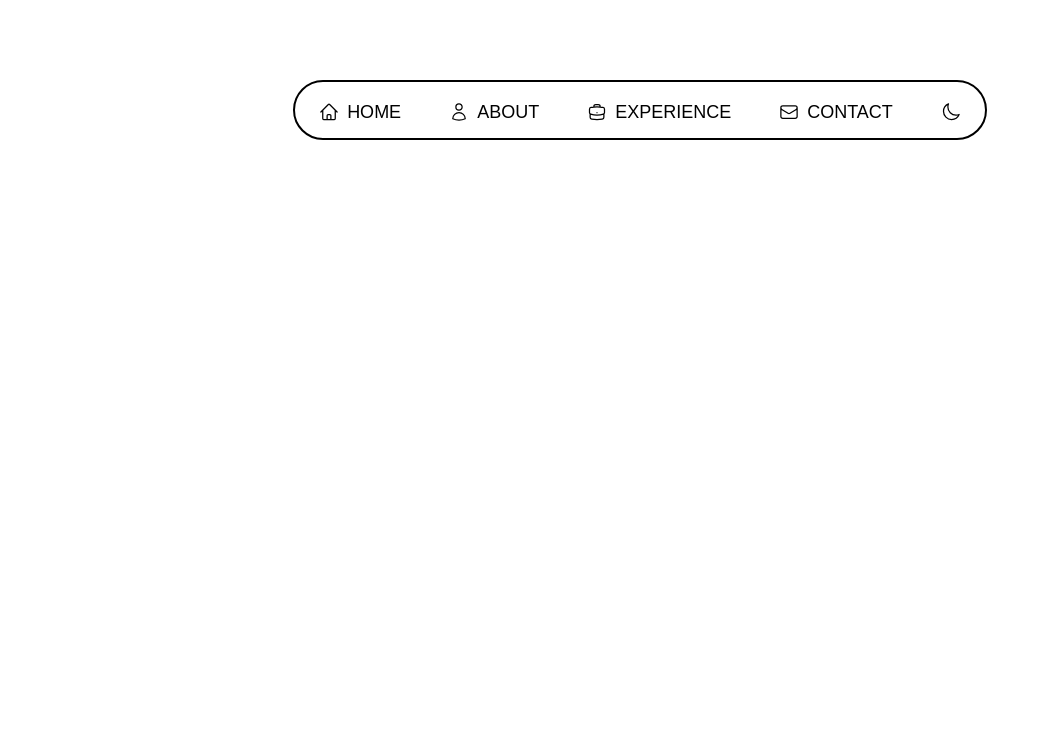
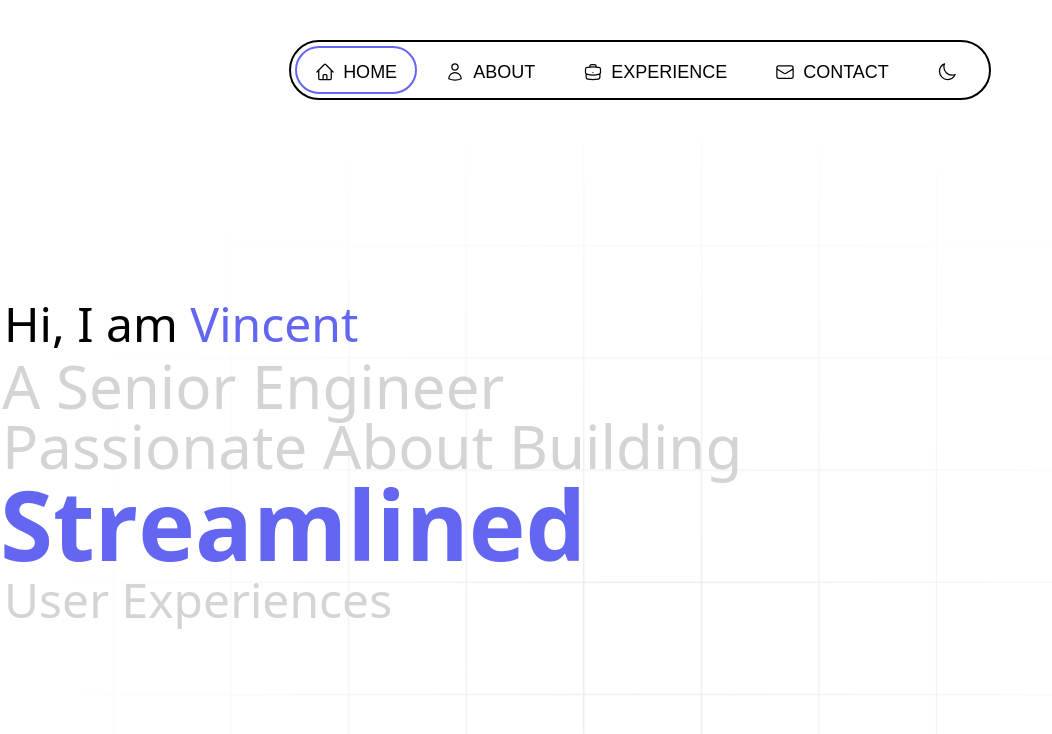
Before and after one commit to VincentCastelli/vincent-site-v2, a React (Vite) app: page / in a window 1280 px wide. Shown: the top 734 px of the page, without its empty margins (0-1052 px from the left). Built offline with nearby package versions, Linux system fonts and the light colour scheme.

Commit message:
Added the hero section

```diff
--- a/package.json
+++ b/package.json
@@ -17,9 +17,11 @@
   "dependencies": {
     "@heroicons/react": "^2.2.0",
     "@tailwindcss/vite": "^4.1.10",
+    "clsx": "^2.1.1",
     "motion": "^12.19.1",
     "react": "^19.1.0",
     "react-dom": "^19.1.0",
+    "tailwind-merge": "^3.3.1",
     "tailwindcss": "^4.1.10"
   },
   "devDependencies": {
--- a/src/App.jsx
+++ b/src/App.jsx
@@ -1,11 +1,12 @@
 import Navbar from "./sections/Navbar";
+import Hero from "./sections/Hero";
 
 const App = () => {
   return (
     <>
       <div className="container mx-auto max-w-7xl">
         <Navbar />
-        {/* Hero */}
+        <Hero />
         {/* About */}
         {/* Experience */}
         {/* Contact */}
--- /dev/null
+++ b/src/components/FlipWords.jsx
@@ -0,0 +1,87 @@
+"use client";
+import { useCallback, useEffect, useState } from "react";
+import { AnimatePresence, motion } from "motion/react";
+import { twMerge } from "tailwind-merge";
+
+export const FlipWords = ({ words, duration = 3000, className }) => {
+  const [currentWord, setCurrentWord] = useState(words[0]);
+  const [isAnimating, setIsAnimating] = useState(false);
+
+  const startAnimation = useCallback(() => {
+    const word = words[words.indexOf(currentWord) + 1] || words[0];
+    setCurrentWord(word);
+    setIsAnimating(true);
+  }, [currentWord, words]);
+
+  useEffect(() => {
+    if (!isAnimating)
+      setTimeout(() => {
+        startAnimation();
+      }, duration);
+  }, [isAnimating, duration, startAnimation]);
+
+  return (
+    <AnimatePresence
+      onExitComplete={() => {
+        setIsAnimating(false);
+      }}
+    >
+      <motion.div
+        initial={{
+          opacity: 0,
+          y: 10,
+        }}
+        animate={{
+          opacity: 1,
+          y: 0,
+        }}
+        transition={{
+          type: "spring",
+          stiffness: 100,
+          damping: 10,
+        }}
+        exit={{
+          opacity: 0,
+          y: -40,
+          x: 40,
+          filter: "blur(8px)",
+          scale: 2,
+          position: "absolute",
+        }}
+        className={twMerge("z-10 inline-block relative text-left", className)}
+        key={currentWord}
+      >
+        {currentWord.split(" ").map((word, wordIndex) => (
+          <motion.span
+            key={word + wordIndex}
+            initial={{ opacity: 0, y: 10, filter: "blur(8px)" }}
+            animate={{ opacity: 1, y: 0, filter: "blur(0px)" }}
+            transition={{
+              delay: wordIndex * 0.3,
+              duration: 0.3,
+            }}
+            className="inline-block whitespace-nowrap"
+          >
+            {word.split("").map((letter, letterIndex) => (
+              <motion.span
+                key={word + letterIndex}
+                initial={{ opacity: 0, y: 10, filter: "blur(8px)" }}
+                animate={{ opacity: 1, y: 0, filter: "blur(0px)" }}
+                transition={{
+                  delay: wordIndex * 0.3 + letterIndex * 0.05,
+                  duration: 0.2,
+                }}
+                className="inline-block"
+              >
+                {letter}
+              </motion.span>
+            ))}
+            <span className="inline-block">&nbsp;</span>
+          </motion.span>
+        ))}
+      </motion.div>
+    </AnimatePresence>
+  );
+};
+
+export default FlipWords;
--- /dev/null
+++ b/src/components/HeroText.jsx
@@ -0,0 +1,115 @@
+import { motion } from "motion/react";
+import useDarkMode from "../hooks/useDarkMode";
+import FlipWords from "./FlipWords";
+
+const HeroText = () => {
+  const isDarkMode = useDarkMode();
+  const words = ["Responsive", "Streamlined", "Engaging", "Enjoyable"];
+  const variants = {
+    hidden: { opacity: 0, x: -50 },
+    visible: { opacity: 1, x: 0 },
+  };
+
+  return (
+    <div className="z-10 mt-20 text-center md:mt-40 md:text-left rounded-3xl bg-clip-text">
+      {/* Desktop View */}
+      <div className={"flex-col hidden md:flex c-space"}>
+        <motion.h1
+          className="text-5xl font-medium pl-1 mb-2"
+          variants={variants}
+          initial="hidden"
+          animate="visible"
+          transition={{ delay: 0.8 }}
+        >
+          {`Hi, I am `}
+          <span className={isDarkMode ? "text-primary" : "text-secondary"}>
+            Vincent
+          </span>
+        </motion.h1>
+        <div className="flex flex-col items-start">
+          <motion.p
+            className="text-6xl font-medium pl-0.5 text-neutral-300"
+            variants={variants}
+            initial="hidden"
+            animate="visible"
+            transition={{ delay: 1.2 }}
+          >
+            A Senior Engineer <br /> Passionate About Building
+          </motion.p>
+          <motion.div
+            variants={variants}
+            initial="hidden"
+            animate="visible"
+            transition={{ delay: 1.6 }}
+          >
+            <FlipWords
+              className={`font-black text-8xl ${
+                isDarkMode ? "text-primary" : "text-secondary"
+              }`}
+              words={words}
+            />
+          </motion.div>
+          <motion.p
+            className="text-5xl font-medium pl-1 mt-1 text-neutral-300"
+            variants={variants}
+            initial="hidden"
+            animate="visible"
+            transition={{ delay: 2 }}
+          >
+            User Experiences
+          </motion.p>
+        </div>
+      </div>
+      {/* Mobile View */}
+      <div className="flex flex-col space-y-2 md:hidden -mt-10">
+        <motion.p
+          className="text-3xl font-medium"
+          variants={variants}
+          initial="hidden"
+          animate="visible"
+          transition={{ delay: 0.8 }}
+        >
+          {`Hi, I am `}
+          <span className={isDarkMode ? "text-primary" : "text-secondary"}>
+            Vincent
+          </span>
+        </motion.p>
+        <div>
+          <motion.p
+            className="text-4xl font-medium text-neutral-300"
+            variants={variants}
+            initial="hidden"
+            animate="visible"
+            transition={{ delay: 1.2 }}
+          >
+            A Senior Engineer <br /> Passionate About Building
+          </motion.p>
+          <motion.div
+            variants={variants}
+            initial="hidden"
+            animate="visible"
+            transition={{ delay: 1.6 }}
+          >
+            <FlipWords
+              className={`font-black text-6xl ${
+                isDarkMode ? "text-primary" : "text-secondary"
+              }`}
+              words={words}
+            />
+          </motion.div>
+          <motion.p
+            className="text-3xl font-medium mt-1"
+            variants={variants}
+            initial="hidden"
+            animate="visible"
+            transition={{ delay: 2 }}
+          >
+            User Experiences
+          </motion.p>
+        </div>
+      </div>
+    </div>
+  );
+};
+
+export default HeroText;
--- /dev/null
+++ b/src/hooks/useDarkMode.js
@@ -0,0 +1,40 @@
+import { useState, useEffect } from "react";
+
+const useDarkMode = () => {
+  const [isDarkMode, setIsDarkMode] = useState(false);
+
+  useEffect(() => {
+    // Function to check if dark mode is active
+    const checkDarkMode = () => {
+      setIsDarkMode(document.documentElement.classList.contains("dark"));
+    };
+
+    // Check initial state
+    checkDarkMode();
+
+    // Create observer to watch for class changes on document element
+    const observer = new MutationObserver((mutations) => {
+      mutations.forEach((mutation) => {
+        if (
+          mutation.type === "attributes" &&
+          mutation.attributeName === "class"
+        ) {
+          checkDarkMode();
+        }
+      });
+    });
+
+    // Start observing
+    observer.observe(document.documentElement, {
+      attributes: true,
+      attributeFilter: ["class"],
+    });
+
+    // Cleanup observer on unmount
+    return () => observer.disconnect();
+  }, []);
+
+  return isDarkMode;
+};
+
+export default useDarkMode;
--- a/src/index.css
+++ b/src/index.css
@@ -29,7 +29,7 @@
   --color-secondary-700: #4338ca;
   --color-secondary-800: #3730a3;
   --color-secondary-900: #312e81;
-  --color-secondary: #4b0082;
+  --color-secondary: #6366f1;
 
   /* Tertiary Colors (Orange variants) */
   --color-tertiary-50: #fff7ed;
--- /dev/null
+++ b/src/sections/GridPatternBg.jsx
@@ -0,0 +1,39 @@
+import useDarkMode from "../hooks/useDarkMode";
+import { useState, useEffect } from "react";
+
+const GridPatternBg = () => {
+  const isDarkMode = useDarkMode();
+  const [isMobile, setIsMobile] = useState(false);
+
+  useEffect(() => {
+    const checkScreenSize = () => {
+      setIsMobile(window.innerWidth < 768);
+    };
+
+    checkScreenSize();
+    window.addEventListener("resize", checkScreenSize);
+
+    return () => window.removeEventListener("resize", checkScreenSize);
+  }, []);
+
+  return (
+    <div className="absolute inset-0 pointer-events-none">
+      <div className="relative h-full w-full">
+        <div
+          className="absolute inset-0 w-full h-full"
+          style={{
+            backgroundImage: `url('/assets/grid.png')`,
+            backgroundSize: isMobile ? "800px 500px" : "1600px 1000px",
+            backgroundPosition: isMobile ? "center -80px" : "center -140px",
+            backgroundRepeat: "no-repeat",
+            opacity: 1,
+            zIndex: 1,
+            filter: isDarkMode ? "none" : "brightness(0.5) contrast(1.5)",
+          }}
+        />
+      </div>
+    </div>
+  );
+};
+
+export default GridPatternBg;
--- a/src/sections/Hero.jsx
+++ b/src/sections/Hero.jsx
@@ -0,0 +1,13 @@
+import HeroText from "../components/HeroText";
+import GridPatternBg from "./GridPatternBg";
+
+const Hero = () => {
+  return (
+    <section className="relative flex items-start justify-center md:items-start md:justify-between min-h-screen overflow-hidden c-space">
+      <GridPatternBg />
+      <HeroText />
+    </section>
+  );
+};
+
+export default Hero;
--- a/src/sections/Navbar.jsx
+++ b/src/sections/Navbar.jsx
@@ -1,4 +1,4 @@
-import { useRef, useState } from "react";
+import { useRef, useState, useEffect } from "react";
 import { motion } from "motion/react";
 import {
   HomeIcon,
@@ -10,7 +10,7 @@ import {
 } from "@heroicons/react/24/outline";
 
 const SlideTabs = () => {
-  const [selectedTab, setSelectedTab] = useState(null);
+  const [selectedTab, setSelectedTab] = useState("Home");
   const [hoveredTab, setHoveredTab] = useState(null);
 
   const [selectedPosition, setSelectedPosition] = useState({
@@ -25,6 +25,19 @@ const SlideTabs = () => {
   });
 
   const [isDarkMode, setIsDarkMode] = useState(false);
+
+  // Initialize cursor position for Home tab
+  useEffect(() => {
+    const homeTab = document.querySelector('[data-tab="Home"]');
+    if (homeTab) {
+      const { offsetLeft, offsetWidth } = homeTab;
+      setSelectedPosition({
+        left: offsetLeft,
+        width: offsetWidth,
+        opacity: 1,
+      });
+    }
+  }, []);
 
   const toggleDarkMode = () => {
     setIsDarkMode((prev) => !prev);
@@ -186,7 +199,7 @@ const Cursor = ({ position, isDarkMode, isHovering }) => {
 
 const Navbar = () => {
   return (
-    <div className="py-20">
+    <div className="py-10">
       <SlideTabs />
     </div>
   );
```
Also changed, not shown: src/sections/About.jsx (added), 1 other file (tests, documents, lock files or other folders).
